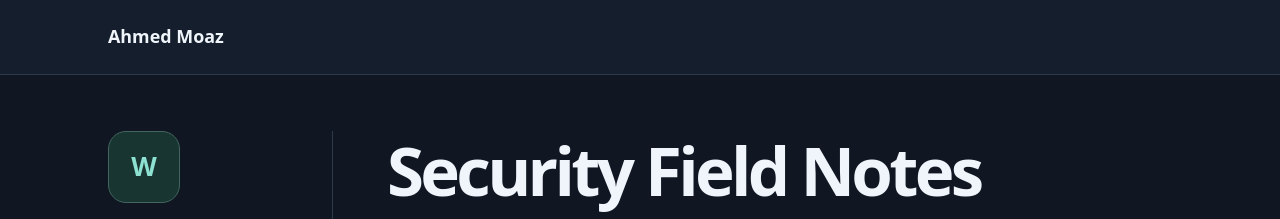
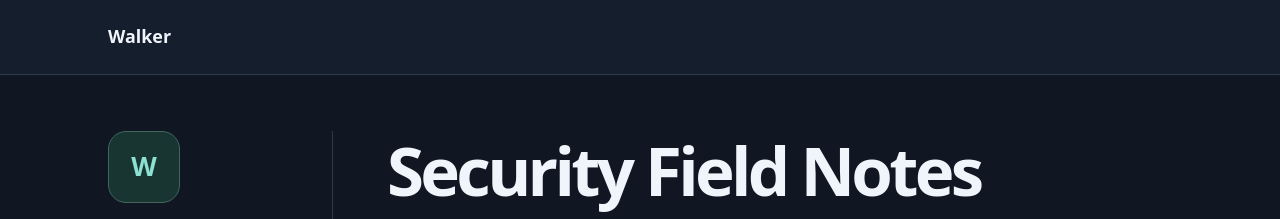
Before and after one commit to walker5555/Ahmed-Moaz, a Jekyll site: the page built from index.html, in a window 1280 px wide. Shown: the top 219 px of the page. Built offline with Jekyll 4.4.1, drawn with Linux system fonts in a browser that asks for light colours.

Commit message:
Set the Jekyll site name to Walker

```diff
--- a/_config.yml
+++ b/_config.yml
@@ -1,4 +1,4 @@
-title: Ahmed Moaz
+title: Walker
 description: Digital forensics, incident response, and threat analysis from a SOC perspective.
 timezone: Africa/Cairo
 permalink: /posts/:title/
```
